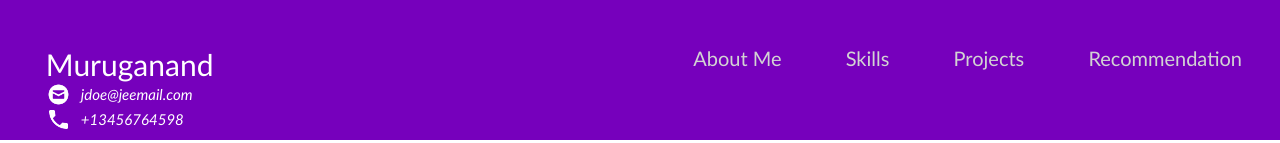
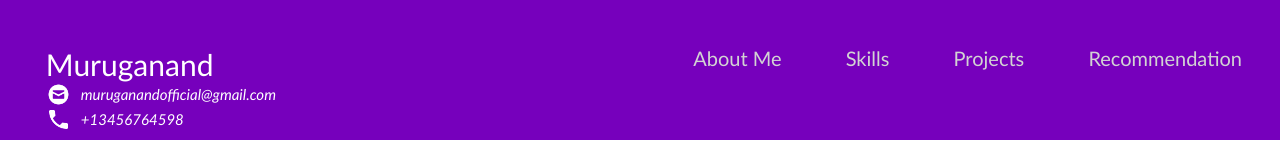
Before and after one commit to murug-anand/cv, a plain HTML site: page index.html in a window 1280 px wide. Shown: the top 143 px of the page. Drawn offline with Linux system fonts and the light colour scheme.

Commit message:
Update index.html

```diff
--- a/index.html
+++ b/index.html
@@ -13,7 +13,7 @@
           Muruganand
           <div class="contact_info">
             <img src="html_finalprojimages/envelope.png" alt="https://icons8.com/icon/124377/circled-envelope"/>
-          jdoe@jeemail.com
+          muruganandofficial@gmail.com
         </div>
         <div style="clear:both;"></div>
         <div class="contact_info">
```
